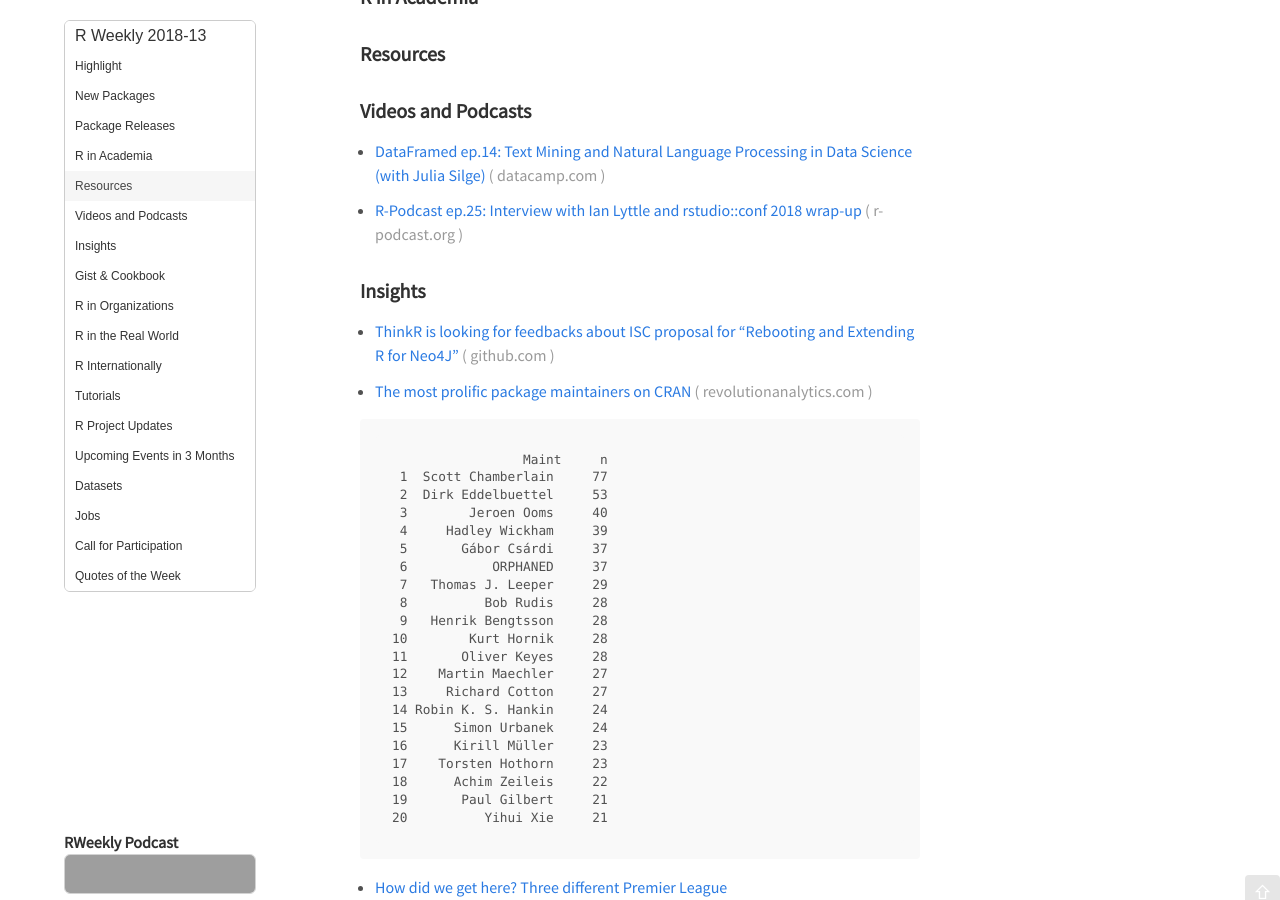
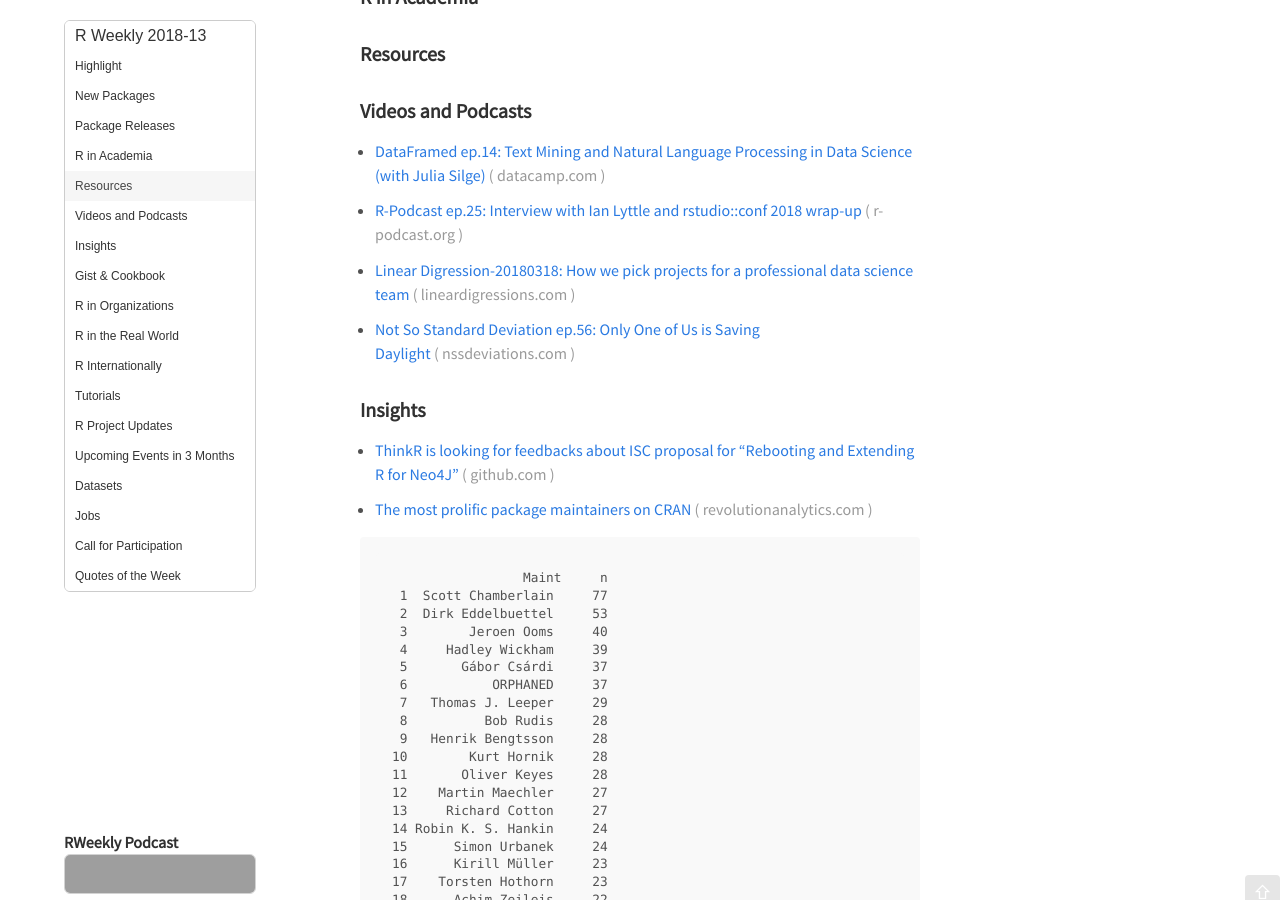
Before and after one commit to rweekly/rweekly.org, a Jekyll site: the page built from draft.md, in a window 1280 px wide and 900 px high, scrolled down 594 px. Built offline with Jekyll 4.4.1, drawn with Linux system fonts in a browser that asks for light colours; emoji names are drawn with the system emoji font; comment, search, counter and statistics services are not loaded; grey boxes are pictures that could not be loaded.

Commit message:
adding a couple podcast episodes

```diff
--- a/draft.md
+++ b/draft.md
@@ -45,6 +45,10 @@ Release Date: 2018-3-26
 + [DataFramed ep.14: Text Mining and Natural Language Processing in Data Science (with Julia Silge)](https://www.datacamp.com/community/podcast/text-mining-nlproc)
 
 + [R-Podcast ep.25: Interview with Ian Lyttle and rstudio::conf 2018 wrap-up](https://r-podcast.org/episode/025-rstudioconf-ian-lyttle/)
+
++ [Linear Digression-20180318: How we pick projects for a professional data science team](http://lineardigressions.com/)
+
++ [Not So Standard Deviation ep.56: Only One of Us is Saving Daylight](http://nssdeviations.com/56-only-one-of-us-is-saving-daylight)
 
 ### Insights
 
```
